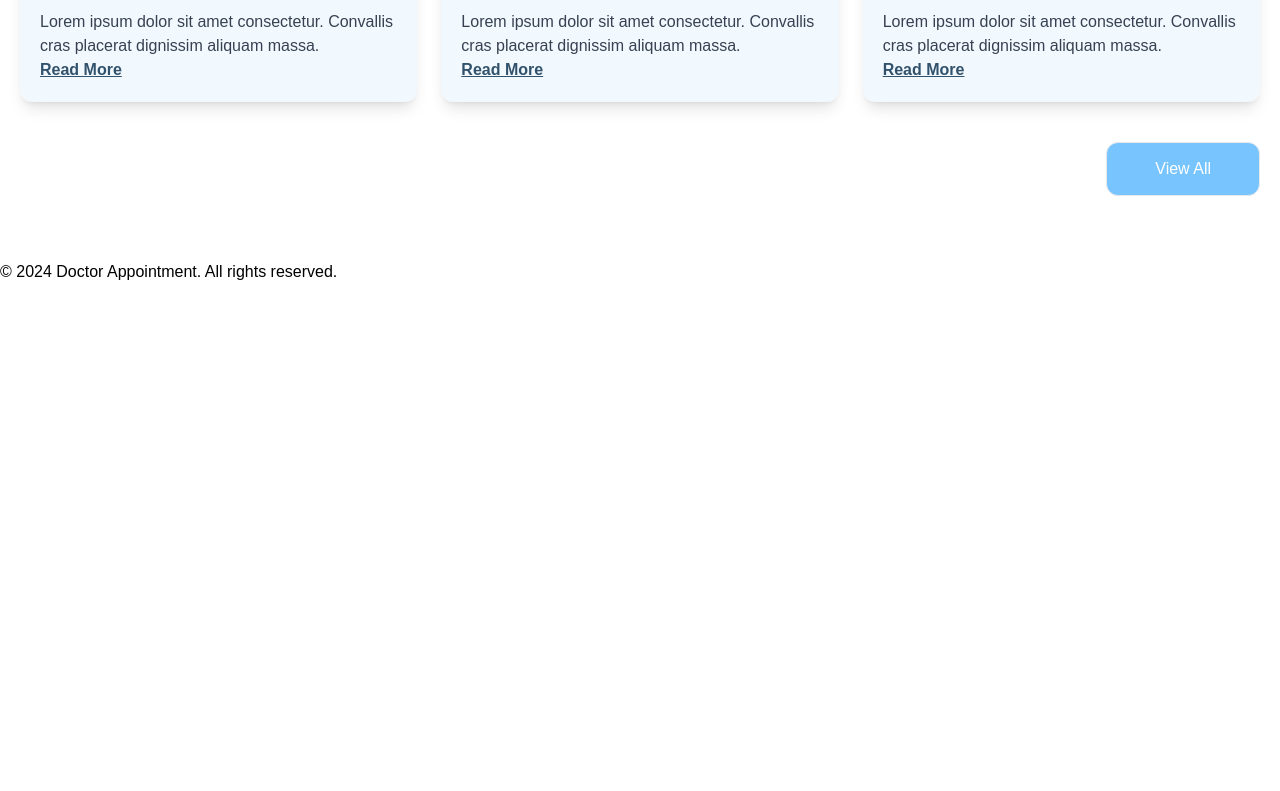
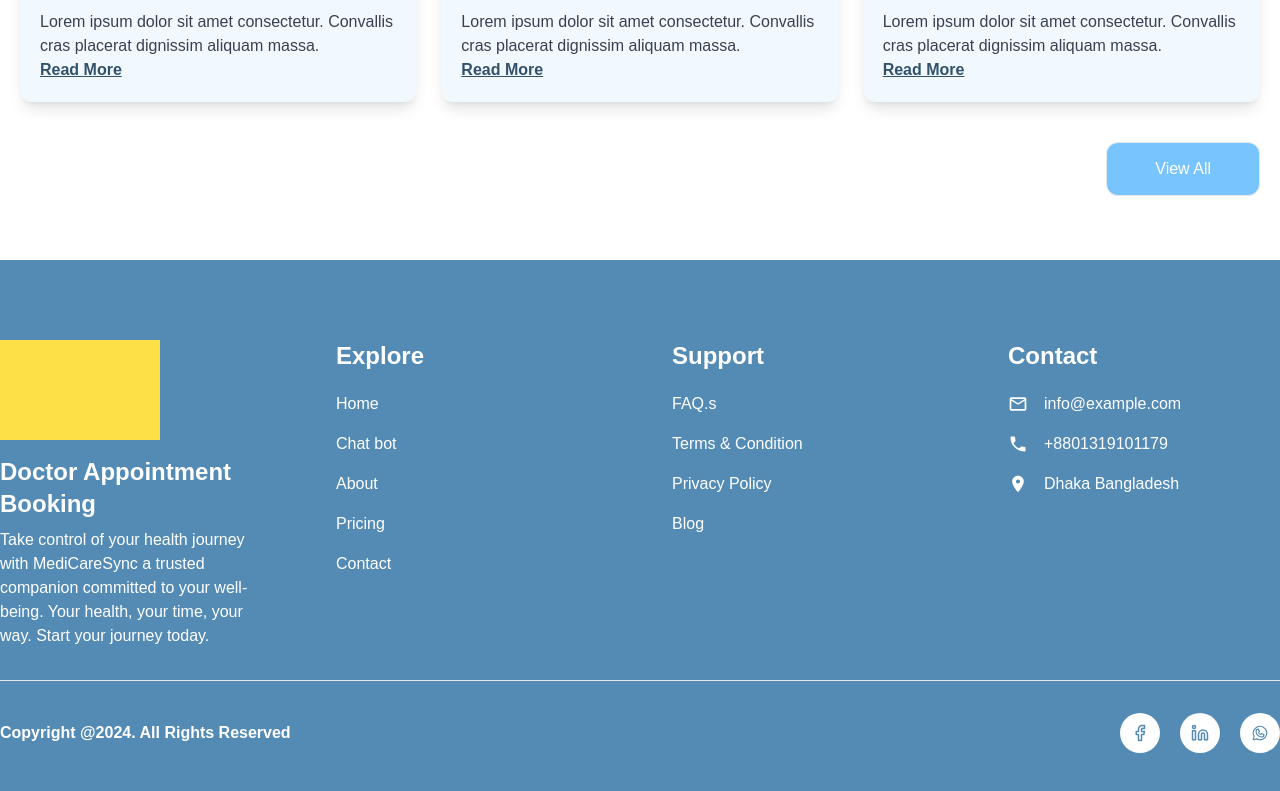
Before and after one commit to rakibislam2233/doctor-appointment, a Next.js app: page / in a window 1280 px wide. Shown: the part 5445-6236 px from the top of the page. Before the commit the page ends 5729 px from the top, so only its background shows below. Built offline with nearby package versions, Linux system fonts and the light colour scheme; a web font is replaced by a local one.

Commit message:
Footer section completed

```diff
--- a/src/app/(mainLayout)/layout.tsx
+++ b/src/app/(mainLayout)/layout.tsx
@@ -1,3 +1,4 @@
+import Footer from "@/components/Shared/Footer/Footer";
 import Header from "@/components/Shared/Header/Header";
 import React from "react";
 
@@ -7,9 +8,9 @@ interface IChildren {
 const MainLayout = ({ children }: IChildren) => {
   return (
     <main>
-     <Header/>
+      <Header />
       {children}
-      <footer>&copy; 2024 Doctor Appointment. All rights reserved.</footer>
+      <Footer />
     </main>
   );
 };
--- a/src/components/Shared/Footer/Footer.tsx
+++ b/src/components/Shared/Footer/Footer.tsx
@@ -1,9 +1,129 @@
-import React from 'react'
-
+import { MdLocalPhone, MdLocationOn, MdOutlineEmail } from "react-icons/md";
+import Image from "next/image";
+import { FiFacebook, FiLinkedin } from "react-icons/fi";
+import { PiWhatsappLogo } from "react-icons/pi";
+import MainContainer from "../MainContainer/MainContainer";
+import Link from "next/link";
 const Footer = () => {
   return (
-    <div>Footer</div>
-  )
-}
+    <footer className="w-full py-20 bg-[#548BB4] px-5 md:px-0">
+      <MainContainer className="space-y-8">
+        <div className="grid grid-cols-1 md:grid-cols-4 gap-16 ">
+          <div className="space-y-4 text-center md:text-start">
+            <div className="w-[160px] h-[100px] relative mx-auto md:mx-0 bg-yellow-300">
+              {/* <Image fill src={logo} alt="logo" /> */}
+            </div>
+            <div className="space-y-2">
+              <h1 className="text-2xl font-semibold text-white">
+                Doctor Appointment Booking
+              </h1>
+              <h1 className="text-white">
+                Take control of your health journey with MediCareSync a trusted
+                companion committed to your well-being. Your health, your time,
+                your way. Start your journey today.
+              </h1>
+            </div>
+          </div>
+          <div>
+            <h1 className="text-2xl font-semibold text-white text-center md:text-start">
+            Explore
+            </h1>
+            <ul className="flex flex-col text-center md:text-start gap-4 mt-5">
+              <li>
+                <Link href="#" className="text-white hover:text-gray-700 hover:underline">
+                Home
+                </Link>
+              </li>
+              <li>
+                <Link href="#" className="text-white hover:text-gray-700 hover:underline">
+                Chat bot
+                </Link>
+              </li>
+              <li>
+                <Link href="#" className="text-white hover:text-gray-700 hover:underline">
+                About
+                </Link>
+              </li>
+              <li>
+                <Link href="#" className="text-white hover:text-gray-700 hover:underline">
+                Pricing
+                </Link>
+              </li>
+              <li>
+                <Link href="#" className="text-white hover:text-gray-700 hover:underline">
+                Contact
+                </Link>
+              </li>
+            </ul>
+          </div>
+          <div>
+            <h1 className="text-2xl font-semibold text-white text-center md:text-start">
+            Support
+            </h1>
+            <ul className="flex flex-col gap-4 mt-5 text-center md:text-start">
+              <li>
+                <Link href="#" className="text-white hover:text-gray-700 hover:underline">
+                FAQ.s
+                </Link>
+              </li>
+              <li>
+                <Link href="#" className="text-white hover:text-gray-700 hover:underline">
+                Terms & Condition
+                </Link>
+              </li>
+              <li>
+                <Link href="#" className="text-white hover:text-gray-700 hover:underline">
+                Privacy Policy
+                </Link>
+              </li>
+              <li>
+                <Link href="#" className="text-white hover:text-gray-700 hover:underline">
+                Blog
+                </Link>
+              </li>
+            </ul>
+          </div>
+          <div>
+            <h1 className="text-2xl font-semibold text-white text-center md:text-start">
+              Contact
+            </h1>
+            <ul className="flex flex-col gap-4 mt-5 text-center md:text-start">
+              <li className="flex justify-center md:justify-start items-center gap-2 text-white">
+                <MdOutlineEmail size={20} />
+                <span className="ml-2">info@example.com</span>
+              </li>
+              <li className="flex justify-center md:justify-start items-center gap-2 text-white">
+                <MdLocalPhone size={20} />
+                <span className="ml-2">+8801319101179</span>
+              </li>
+              <li className="flex justify-center md:justify-start items-center gap-2 text-white">
+                <MdLocationOn size={20} />
+                <span className="ml-2">Dhaka Bangladesh</span>
+              </li>
+            </ul>
+          </div>
+        </div>
+        <hr />
+        <div className="flex justify-between items-center">
+          <h1 className="font-semibold text-white">
+            Copyright @2024. All Rights Reserved
+          </h1>
+          <div className="flex justify-center md:justify-start items-center gap-5">
+            <div className="bg-white size-10 rounded-full flex justify-center items-center">
+              <FiFacebook className="text-[#548BB4]" size={18} />
+            </div>
+            <div className="bg-white size-10 rounded-full flex justify-center items-center">
+              <FiLinkedin className="text-[#548BB4]" size={18} />
+            </div>
 
-export default Footer
+            <div className="bg-white size-10 rounded-full flex justify-center items-center">
+              <PiWhatsappLogo className="text-[#548BB4]" size={18} />
+            </div>
+          </div>
+        </div>
+      </MainContainer>
+    </footer>
+  );
+};
+
+export default Footer;
```
